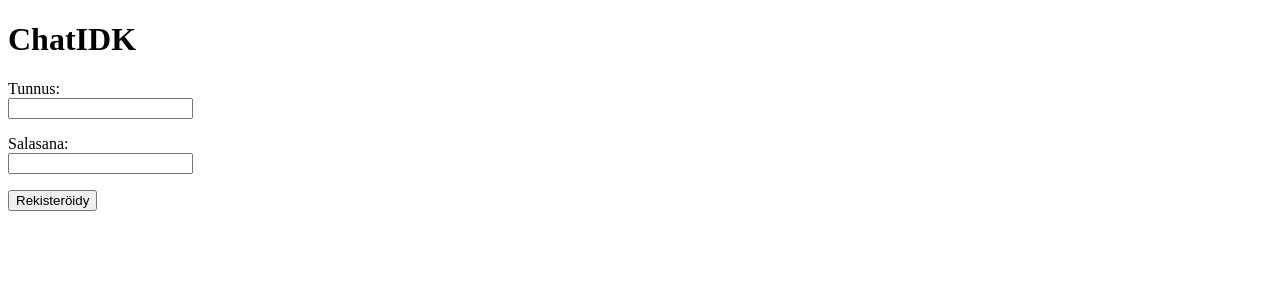
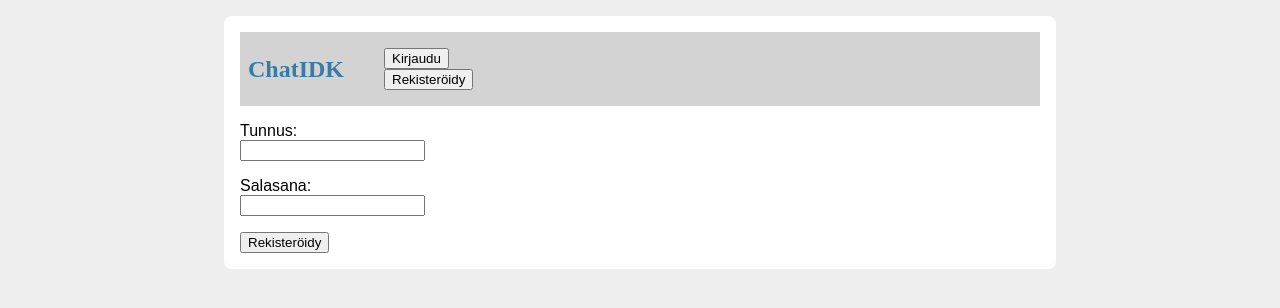
Before and after one commit to LosEvons/ChatIDK, a Flask app: page /register in a window 1280 px wide. Shown: the top 308 px of the page. Run offline with Flask 3, Linux system fonts and the light colour scheme.

Commit message:
Added a bit of style.

```diff
--- /dev/null
+++ b/chatidk/static/style.css
@@ -0,0 +1,35 @@
+html {
+    font-family: sans-serif;
+    background: #eee;
+    padding: 1rem;
+}
+
+body {
+    max-width: 800px;
+    margin: 0 auto;
+    background: #fff;
+    padding: 1rem;
+    border-radius: 0.5rem;
+}
+
+h1, h2, h3, h4, h5, h6 {
+    font-family: serif;
+    color: #377ba8;
+    margin: 1rem 0;
+}
+
+a {
+    color: #377ba8;
+}
+
+hr {
+    border: none;
+    border-top: 1px solid lightgray;
+}
+
+nav {
+    background: lightgray;
+    display: flex;
+    align-items: center;
+    padding: 0 0.5rem;
+}
--- a/chatidk/templates/index.html
+++ b/chatidk/templates/index.html
@@ -1,9 +1,8 @@
 <!DOCTYPE html>
 <html>
-
     <head>
         {% block head %}
-        <h1>ChatIDK</h1>
+        <title>{% block title %}{% endblock %} - ChatIDK</title>
         {% with messages = get_flashed_messages() %}
             {% if messages %}
                 <ul class=flashes>
@@ -14,22 +13,21 @@
             {% endif %}
         {% endwith %}
         <meta charset="UTF-8">
+        <link rel="stylesheet" type="text/css" href="{{ url_for('static', filename='style.css') }}">
         {% endblock %}
     </head>
 
-    <body>
-        <div>
-            {% block body %}
+    <nav>
+        <h1>ChatIDK</h1>
+        <ul>
             {% if session.username %}
-            <p>Olet kirjautunut nimellä {{ session.username }}</p>
+                <li><span>{{ session["username"] }}</span>
                 <form action="/logout" method="GET">
                     <input type="submit" value="Kirjaudu ulos">
                 </form>
                 <form action="/deactivate" method="GET">
                     <input type="submit" value="Poista tili">
                 </form>
-
-
             {% else %}
                 <form action="/login" method="GET">
                     <input type="submit" value="Kirjaudu">
@@ -37,10 +35,17 @@
                 <form action="/register" method="GET">
                     <input type="submit" value="Rekisteröidy">
                 </form>
+            {% endif %}
+        </ul>
+    </nav>
+<section class=""content>
+    <body>
+        <header>
+            {% block header %}{% endblock %}
+        </header>
+        {% block content %}
 
-            {% endif %}
         {% endblock %}
-        </div>
     </body>
-
+</section>
 </html>
--- a/chatidk/templates/login.html
+++ b/chatidk/templates/login.html
@@ -1,9 +1,9 @@
 {% extends "index.html" %}
-{% block head %}
+{% block header %}
 {{ super() }}
 <title>Kirjaudu</title>
 {% endblock %}
-{% block body %}
+{% block content %}
 <form action="/login" method="POST">
     <p>Tunnus:<br><input type="text" name="username"></p>
     <p>Salasana:<br><input type="password" name="password"></p>
--- a/chatidk/templates/register.html
+++ b/chatidk/templates/register.html
@@ -1,9 +1,9 @@
 {% extends "index.html" %}
-{% block head %}
+{% block header %}
 {{ super() }}
 <title>Rekisteröidy</title>
 {% endblock %}
-{% block body %}
+{% block content %}
 <form action="/register" method="POST">
     <p>Tunnus:<br><input type="text" name="username"></p>
     <p>Salasana:<br><input type="password" name="password"></p>
```
Lines whose indentation alone changed are shown as unchanged.
